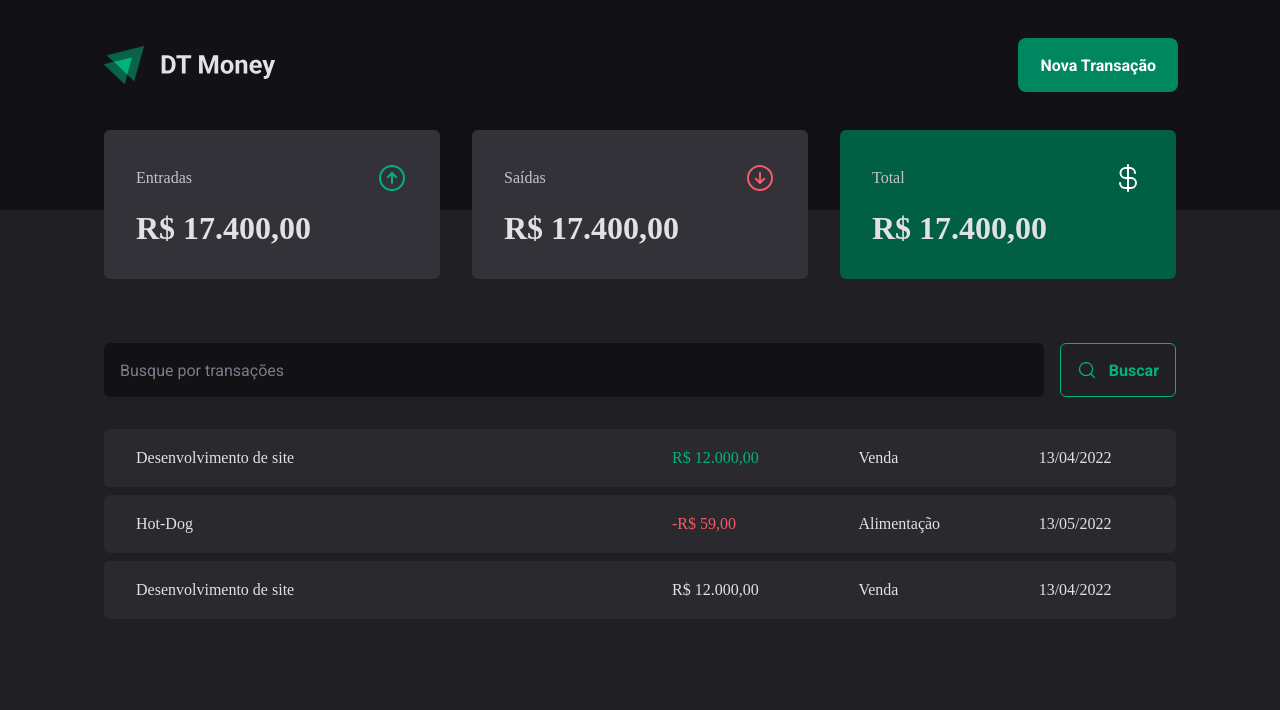
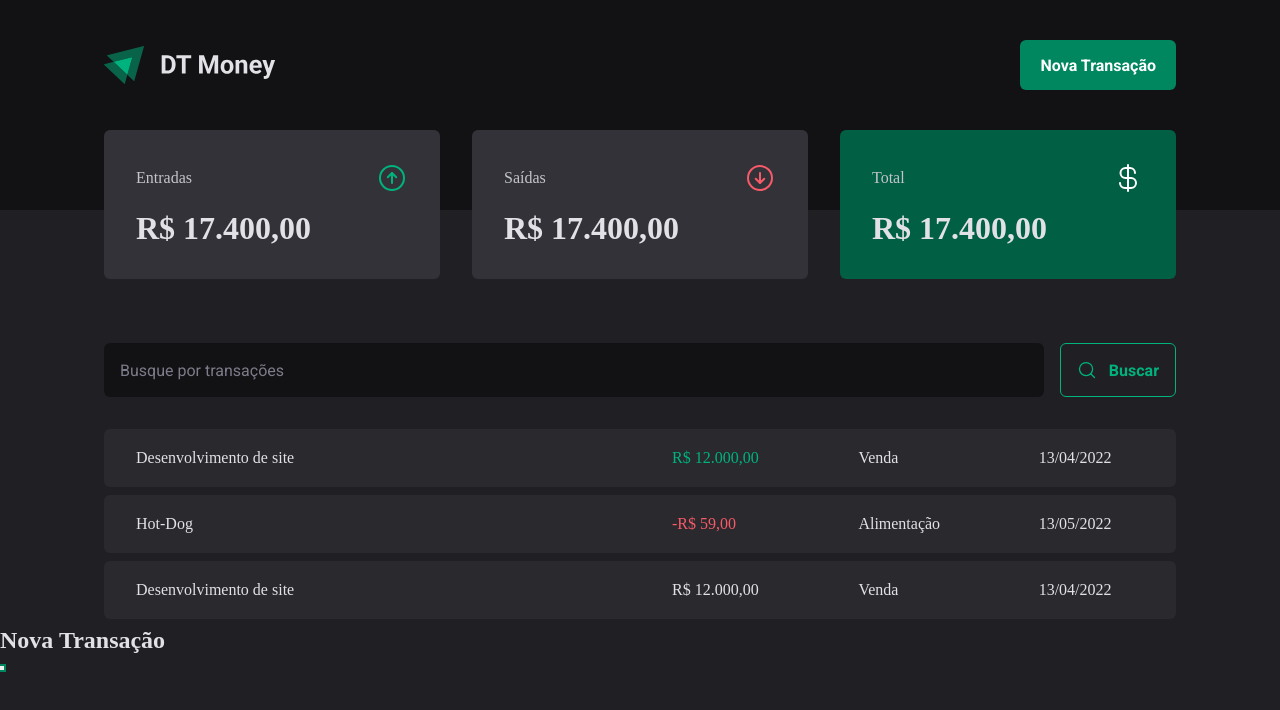
Before and after one commit to marcoscode404/dtmoneyIgnite03, a React (Vite) app in the folder 03-dt-money/: page / in a window 1280 px wide. Both pictures are taken after a click on the button "Nova Transação". Shown: the top 710 px of the page. Built offline with nearby package versions, Linux system fonts and the light colour scheme.

Commit message:
adicionando o radix dialog

```diff
--- a/03-dt-money/package.json
+++ b/03-dt-money/package.json
@@ -9,6 +9,7 @@
     "preview": "vite preview"
   },
   "dependencies": {
+    "@radix-ui/react-dialog": "^1.0.0",
     "phosphor-react": "^1.4.1",
     "react": "^18.2.0",
     "react-dom": "^18.2.0",
--- a/03-dt-money/src/components/Header/index.tsx
+++ b/03-dt-money/src/components/Header/index.tsx
@@ -2,6 +2,7 @@
 
 // logo
 import logoImg from '../../assets/logo.svg'
+import * as Dialog from '@radix-ui/react-dialog'
 
 export function Header() {
   return (
@@ -9,7 +10,25 @@
       <HeaderContent>
         <img src={logoImg} alt="" />
 
-        <NewTransactionButton>Nova Transação</NewTransactionButton>
+        {/* abre o modal quando clica no botao */}
+        <Dialog.Root>
+          <Dialog.Trigger asChild>
+            {/* botao de nova transação */}
+            <NewTransactionButton>Nova Transação</NewTransactionButton>
+          </Dialog.Trigger>
+
+          {/* ajuda a colocar o conteudo do modal fora de todas as divs */}
+          <Dialog.Portal>
+            <Dialog.Overlay>
+              <Dialog.Content>
+                <Dialog.Title>Nova Transação</Dialog.Title>
+
+                {/* botao de fechar */}
+                <Dialog.Close />
+              </Dialog.Content>
+            </Dialog.Overlay>
+          </Dialog.Portal>
+        </Dialog.Root>
       </HeaderContent>
     </HeaderContainer>
   )
```
Also changed, not shown: 2 other files (tests, documents, lock files or other folders).
